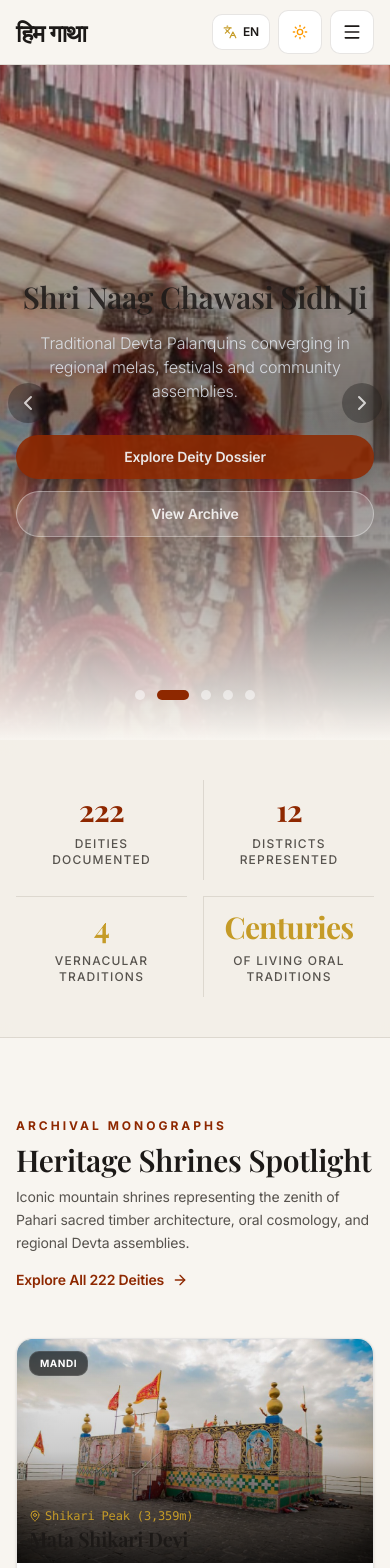
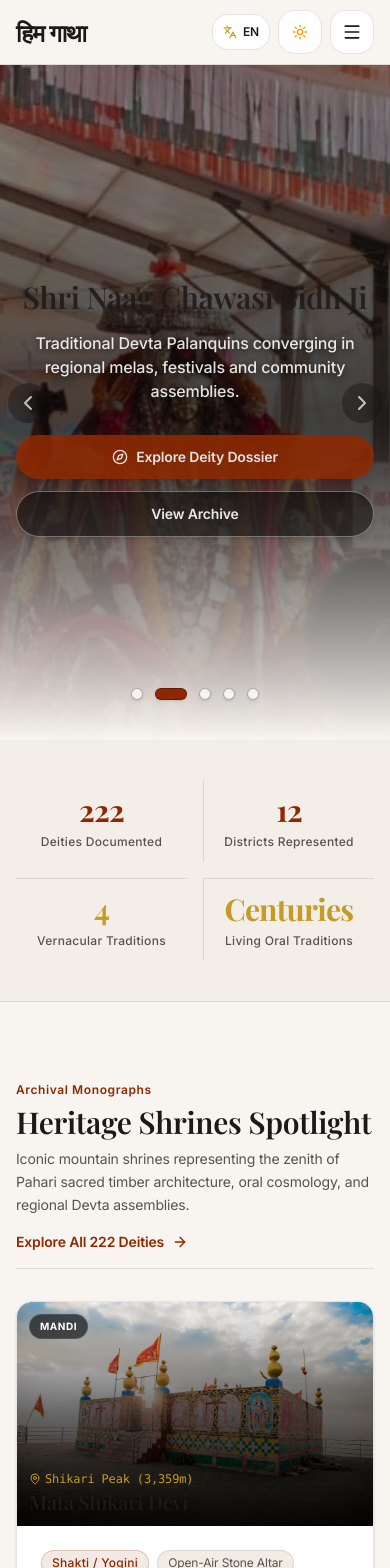
Before and after one commit to bhupendersingh8/him-gatha, a React (Vite) app: page / in a window 390 px wide. Shown: the top 1568 px of the page. Built offline with nearby package versions, Linux system fonts and the light colour scheme; a web font is replaced by a local one.

Commit message:
fix(ui): resolve 23 usability heuristic issues on home page and map

```diff
--- a/src/components/HeroSlideshow.jsx
+++ b/src/components/HeroSlideshow.jsx
@@ -1,6 +1,6 @@
 import { useState, useEffect } from 'react';
 import { useNavigate } from 'react-router-dom';
-import { ChevronLeft, ChevronRight } from 'lucide-react';
+import { ChevronLeft, ChevronRight, Compass } from 'lucide-react';
 
 const SLIDES = [
   {
@@ -85,28 +85,29 @@ export default function HeroSlideshow() {
           ></div>
 
           {/* Gradient Overlay */}
-          <div className="absolute inset-0 bg-gradient-to-t from-[var(--bg-primary)] via-black/45 to-transparent"></div>
+          <div className="absolute inset-0 bg-gradient-to-t from-[var(--bg-primary)] via-black/70 to-black/35"></div>
 
           {/* Content */}
           <div className="absolute inset-0 flex items-center justify-center text-center p-4">
             <div className={`max-w-4xl transform transition-all duration-1000 delay-300 ${index === currentSlide ? 'translate-y-0 opacity-100' : 'translate-y-10 opacity-0'}`}>
-              <h1 className="text-3xl sm:text-5xl md:text-7xl font-serif text-white mb-4 sm:mb-6 drop-shadow-lg tracking-wide sm:tracking-wider font-bold">
+              <h2 className="text-3xl sm:text-5xl md:text-7xl font-serif text-white mb-4 sm:mb-6 drop-shadow-lg tracking-wide sm:tracking-wider font-bold">
                 {slide.title}
-              </h1>
-              <p className="text-base sm:text-lg md:text-2xl text-slate-200 font-sans font-light max-w-2xl mx-auto drop-shadow-md">
+              </h2>
+              <p className="text-base sm:text-lg md:text-xl text-white font-medium max-w-2xl mx-auto drop-shadow-[0_2px_4px_rgba(0,0,0,0.9)]">
                 {slide.subtitle}
               </p>
 
               <div className="mt-8 sm:mt-10 flex flex-col sm:flex-row items-center justify-center gap-3 sm:gap-4 w-full">
                 <button
                   onClick={() => navigate(slide.targetUrl || '/explore')}
-                  className="w-full sm:w-auto px-6 sm:px-8 py-3 bg-[var(--accent-color)] text-white rounded-full font-semibold hover:bg-[var(--accent-crimson)] transition-colors shadow-lg text-sm sm:text-base cursor-pointer"
+                  className="w-full sm:w-auto px-6 sm:px-8 py-3 bg-[var(--accent-color)] text-white rounded-full font-semibold hover:bg-[var(--accent-crimson)] transition-colors shadow-lg text-sm sm:text-base cursor-pointer inline-flex items-center justify-center gap-2"
                 >
+                  <Compass className="w-4 h-4 sm:w-5 sm:h-5" />
                   {slide.targetUrl?.startsWith('/deity') ? 'Explore Deity Dossier' : 'Explore Sacred Atlas'}
                 </button>
                 <button
                   onClick={() => navigate('/explore')}
-                  className="w-full sm:w-auto px-6 sm:px-8 py-3 bg-white/20 backdrop-blur-md border border-white/40 text-white rounded-full font-semibold hover:bg-white/30 transition-colors text-sm sm:text-base cursor-pointer"
+                  className="w-full sm:w-auto px-6 sm:px-8 py-3 bg-black/60 hover:bg-black/80 backdrop-blur-md border border-white/40 text-white rounded-full font-semibold transition-colors text-sm sm:text-base cursor-pointer shadow-md"
                 >
                   View Archive
                 </button>
@@ -145,7 +146,7 @@ export default function HeroSlideshow() {
             aria-selected={index === currentSlide}
             aria-label={`Go to slide ${index + 1}: ${slide.title}`}
             onClick={() => setCurrentSlide(index)}
-            className={`w-2.5 h-2.5 rounded-full transition-all ${index === currentSlide ? 'bg-[var(--accent-color)] w-8' : 'bg-white/50 hover:bg-white/80'}`}
+            className={`h-3 rounded-full transition-all border border-black/30 shadow-sm ${index === currentSlide ? 'bg-[var(--accent-color)] w-8' : 'w-3 bg-white/75 hover:bg-white'}`}
           />
         ))}
       </div>
--- a/src/index.css
+++ b/src/index.css
@@ -81,10 +81,69 @@
   --shadow-premium: 0 4px 20px -4px rgba(60, 45, 30, 0.08), 0 1px 3px rgba(60, 45, 30, 0.04);
   --map-boundary-stroke: rgba(142, 40, 0, 0.35);
 
-  --radius-sm: 6px;
-  --radius-md: 10px;
-  --radius-lg: 16px;
+  --radius-sm: 0.5rem;   /* 8px  - Buttons, inputs, small tags */
+  --radius-md: 1rem;     /* 16px - Cards, modal surfaces */
+  --radius-lg: 1.5rem;   /* 24px - Large containers */
+  --radius-pill: 9999px; /* Circular, pills, indicators */
 }
+
+/* ── Canonical Button & Scale Primitives (Usability System) ── */
+.btn-primary {
+  display: inline-flex;
+  align-items: center;
+  justify-content: center;
+  gap: 0.5rem;
+  padding: 0.625rem 1.25rem;
+  border-radius: var(--radius-sm);
+  background-color: var(--accent-color);
+  color: #ffffff;
+  font-size: 0.875rem;
+  font-weight: 600;
+  transition: background-color 0.2s ease, opacity 0.2s ease;
+  box-shadow: 0 1px 2px 0 rgba(0, 0, 0, 0.05);
+}
+.btn-primary:hover {
+  background-color: var(--accent-crimson);
+  opacity: 0.95;
+}
+
+.btn-secondary {
+  display: inline-flex;
+  align-items: center;
+  justify-content: center;
+  gap: 0.5rem;
+  padding: 0.625rem 1.25rem;
+  border-radius: var(--radius-sm);
+  border: 1px solid var(--border-color);
+  background-color: var(--bg-card);
+  color: var(--text-secondary);
+  font-size: 0.875rem;
+  font-weight: 500;
+  transition: color 0.2s ease, border-color 0.2s ease, background-color 0.2s ease;
+}
+.btn-secondary:hover {
+  color: var(--text-primary);
+  border-color: var(--accent-color);
+}
+
+.btn-pill {
+  display: inline-flex;
+  align-items: center;
+  gap: 0.375rem;
+  padding: 0.25rem 0.75rem;
+  border-radius: var(--radius-pill);
+  font-size: 0.75rem;
+  font-weight: 500;
+  border: 1px solid var(--border-color);
+  background-color: var(--bg-primary);
+  color: var(--text-secondary);
+  transition: border-color 0.2s ease, color 0.2s ease;
+}
+.btn-pill:hover {
+  border-color: var(--accent-color);
+  color: var(--text-primary);
+}
+
 
 .light-mode {
   --bg-primary: #F8F5F0;
--- a/src/pages/Home.jsx
+++ b/src/pages/Home.jsx
@@ -68,7 +68,7 @@ const SPOTLIGHT_DEITIES = [
     village: 'Mathaanh Hill (2,460m)',
     tradition: 'Shiva / Celestial Thunderbolt',
     architecture: 'Deodar Wood Pent-Roof & High Mast',
-    image: 'https://images.unsplash.com/photo-1548013146-72479768bada?auto=format&fit=crop&w=800&q=80',
+    image: 'https://images.unsplash.com/photo-1626621341517-bbf3d9990a23?auto=format&fit=crop&w=800&q=80',
     excerpt: 'Perched high above the confluence of Beas and Parvati rivers. A 60-foot deodar staff attracts lightning, shattering the lingam which is rebuilt with sacred butter.'
   },
   {
@@ -80,7 +80,7 @@ const SPOTLIGHT_DEITIES = [
     village: 'Sarahan',
     tradition: 'Shakti Peetha / Bushahr State',
     architecture: 'Interlocking Kath-Kuni Timber Palace',
-    image: 'https://images.unsplash.com/photo-1600100397608-f010e423b971?auto=format&fit=crop&w=800&q=80',
+    image: 'https://images.unsplash.com/photo-1589182373726-e4f658ab50f0?auto=format&fit=crop&w=800&q=80',
     excerpt: 'Former citadel-temple of the Bushahr royal dynasty, built using interlocking deodar wood and dry schist layers that have withstood major earthquakes for over 500 years.'
   },
   {
@@ -121,6 +121,7 @@ export default function Home() {
 
   return (
     <div className="min-h-screen bg-[var(--bg-primary)] text-[var(--text-primary)] transition-colors duration-300 font-sans">
+      <h1 className="sr-only">HIM GATHA — Digital Cultural Archive of Himachal Pradesh</h1>
       <SEOHead
         title="HIM GATHA — Digital Cultural Archive of Himachal Pradesh"
         description="Preserving the living Dev-Sanskriti, mountain deities, oral traditions, and sacred vernacular architecture of Himachal Pradesh."
@@ -142,7 +143,7 @@ export default function Home() {
               <p className="text-3xl md:text-5xl font-serif text-[var(--accent-color)] font-bold tracking-tight">
                 {stats.deitiesCount}
               </p>
-              <p className="text-xs uppercase tracking-widest text-[var(--text-secondary)] mt-2 font-medium">
+              <p className="text-xs font-medium tracking-wide text-[var(--text-secondary)] mt-1.5">
                 Deities Documented
               </p>
             </div>
@@ -150,7 +151,7 @@ export default function Home() {
               <p className="text-3xl md:text-5xl font-serif text-[var(--accent-color)] font-bold tracking-tight">
                 {stats.districtsCount}
               </p>
-              <p className="text-xs uppercase tracking-widest text-[var(--text-secondary)] mt-2 font-medium">
+              <p className="text-xs font-medium tracking-wide text-[var(--text-secondary)] mt-1.5">
                 Districts Represented
               </p>
             </div>
@@ -158,7 +159,7 @@ export default function Home() {
               <p className="text-3xl md:text-5xl font-serif text-[var(--accent-gold)] font-bold tracking-tight">
                 4
               </p>
-              <p className="text-xs uppercase tracking-widest text-[var(--text-secondary)] mt-2 font-medium">
+              <p className="text-xs font-medium tracking-wide text-[var(--text-secondary)] mt-1.5">
                 Vernacular Traditions
               </p>
             </div>
@@ -166,8 +167,8 @@ export default function Home() {
               <p className="text-3xl md:text-5xl font-serif text-[var(--accent-gold)] font-bold tracking-tight">
                 Centuries
               </p>
-              <p className="text-xs uppercase tracking-widest text-[var(--text-secondary)] mt-2 font-medium">
-                Of Living Oral Traditions
+              <p className="text-xs font-medium tracking-wide text-[var(--text-secondary)] mt-1.5">
+                Living Oral Traditions
               </p>
             </div>
           </div>
@@ -176,9 +177,9 @@ export default function Home() {
 
       {/* 3. Curated Heritage Shrines Spotlight */}
       <section className="max-w-7xl mx-auto px-4 md:px-8 py-20">
-        <div className="flex flex-col md:flex-row md:items-end justify-between mb-12 gap-4">
+        <div className="flex flex-col md:flex-row md:items-center justify-between mb-8 gap-4 border-b border-[var(--border-color)] pb-4">
           <div>
-            <span className="text-xs uppercase tracking-[0.25em] text-[var(--accent-color)] font-bold block mb-2">
+            <span className="text-xs font-semibold tracking-wider text-[var(--accent-color)] block mb-1.5">
               Archival Monographs
             </span>
             <h2 className="text-3xl md:text-4xl font-serif font-bold text-[var(--text-primary)]">
@@ -210,7 +211,7 @@ export default function Home() {
                   loading="lazy"
                   className="w-full h-full object-cover group-hover:scale-105 transition-transform duration-700 ease-out"
                 />
-                <div className="absolute inset-0 bg-gradient-to-t from-black/80 via-black/20 to-transparent"></div>
+                <div className="absolute inset-0 bg-gradient-to-t from-black/95 via-black/60 to-transparent"></div>
                 <div className="absolute top-3 left-3 flex gap-2">
                   <span className="px-2.5 py-1 rounded-md text-[10px] uppercase font-bold tracking-wider bg-black/60 text-white backdrop-blur-sm border border-white/10">
                     {deity.district}
@@ -220,7 +221,7 @@ export default function Home() {
                   <p className="text-xs font-mono text-[var(--accent-gold)] flex items-center gap-1 mb-0.5">
                     <MapPin className="w-3 h-3" /> {deity.village}
                   </p>
-                  <h3 className="text-xl font-serif font-bold text-white leading-tight">
+                  <h3 className="text-xl font-serif font-bold text-white leading-tight drop-shadow-[0_2px_4px_rgba(0,0,0,0.85)]">
                     {lang === 'hi' ? deity.name_hi : deity.name}
                   </h3>
                 </div>
@@ -229,10 +230,10 @@ export default function Home() {
               <div className="p-6 flex-1 flex flex-col justify-between">
                 <div>
                   <div className="flex flex-wrap gap-2 mb-3">
-                    <span className="text-[10px] uppercase font-semibold tracking-wider text-[var(--accent-color)] bg-[var(--accent-color)]/10 px-2 py-0.5 rounded border border-[var(--accent-color)]/20">
+                    <span className="text-xs font-sans font-medium tracking-wide text-[var(--accent-color)] bg-[var(--accent-color)]/10 px-2.5 py-1 rounded-md border border-[var(--accent-color)]/20">
                       {deity.tradition}
                     </span>
-                    <span className="text-[10px] font-mono text-[var(--text-secondary)] bg-[var(--bg-secondary)] px-2 py-0.5 rounded border border-[var(--border-color)]">
+                    <span className="text-xs font-sans text-[var(--text-secondary)] bg-[var(--bg-secondary)] px-2.5 py-1 rounded-md border border-[var(--border-color)]">
                       {deity.architecture}
                     </span>
                   </div>
@@ -241,7 +242,7 @@ export default function Home() {
                   </p>
                 </div>
 
-                <div className="pt-5 mt-5 border-t border-[var(--border-color)] flex items-center justify-between">
+                <div className="pt-5 mt-5 border-t border-[var(--border-color)] flex items-center justify-start">
                   <Link
                     to={`/deity/${deity.slug || deity.id}`}
                     className="inline-flex items-center gap-1.5 text-xs font-semibold text-[var(--accent-color)] group-hover:text-[var(--accent-crimson)] transition-colors"
@@ -249,9 +250,6 @@ export default function Home() {
                     <span>Read Archival Dossier</span>
                     <ChevronRight className="w-3.5 h-3.5 group-hover:translate-x-0.5 transition-transform" />
                   </Link>
-                  <span className="text-[10px] text-[var(--text-muted)] font-mono uppercase tracking-widest">
-                    Archival Record
-                  </span>
                 </div>
               </div>
             </article>
@@ -262,9 +260,9 @@ export default function Home() {
       {/* 4. Living Dev-Mela Calendar Preview */}
       <section className="border-t border-b border-[var(--border-color)] bg-[var(--bg-secondary)]/40 py-20">
         <div className="max-w-7xl mx-auto px-4 md:px-8">
-          <div className="flex flex-col md:flex-row md:items-end justify-between mb-12 gap-4">
+          <div className="flex flex-col md:flex-row md:items-center justify-between mb-10 gap-4">
             <div>
-              <span className="text-xs uppercase tracking-[0.25em] text-[var(--accent-color)] font-bold block mb-2">
+              <span className="text-xs font-semibold tracking-wider text-[var(--accent-color)] block mb-1.5">
                 Date-Aware Cultural Calendar
               </span>
               <h2 className="text-3xl md:text-4xl font-serif font-bold text-[var(--text-primary)]">
@@ -321,9 +319,10 @@ export default function Home() {
                       {event.deityId ? (
                         <Link
                           to={`/deity/${event.deityId}`}
-                          className="text-xs font-semibold text-[var(--text-primary)] hover:text-[var(--accent-color)] transition-colors underline underline-offset-4 decoration-[var(--border-color)]"
+                          className="text-xs font-semibold text-[var(--text-primary)] hover:text-[var(--accent-color)] transition-colors inline-flex items-center gap-1.5"
                         >
-                          View Deity Shrine
+                          <span>View Deity Shrine</span>
+                          <ArrowRight className="w-3 h-3" />
                         </Link>
                       ) : (
                         <span className="text-xs text-[var(--text-muted)]">Community Festival</span>
@@ -484,7 +483,8 @@ export default function Home() {
                 </button>
                 <button
                   onClick={() => setSelectedMapDistrict('All')}
-                  className="inline-flex items-center justify-center px-4 py-3 rounded-lg border border-[var(--border-color)] bg-[var(--bg-card)] text-[var(--text-secondary)] text-sm font-medium hover:text-[var(--text-primary)] transition-colors"
+                  disabled={selectedMapDistrict === 'All'}
+                  className="inline-flex items-center justify-center px-4 py-3 rounded-lg border border-[var(--border-color)] bg-[var(--bg-card)] text-[var(--text-secondary)] text-sm font-medium hover:text-[var(--text-primary)] transition-colors disabled:opacity-40 disabled:cursor-not-allowed"
                 >
                   Reset Focus
                 </button>
```
Also changed, not shown: src/components/map/HimachalSVGMap.jsx (+8 -5 lines).
